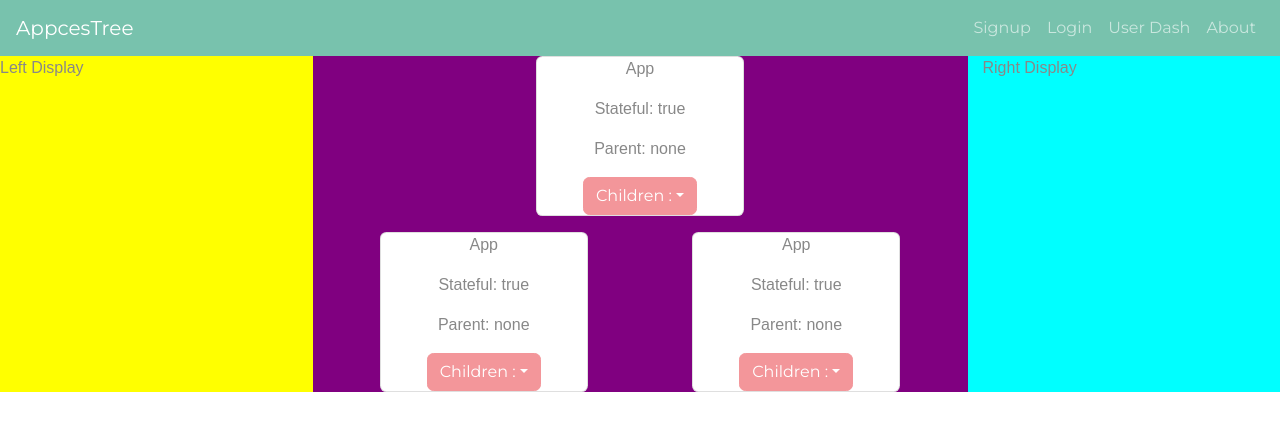
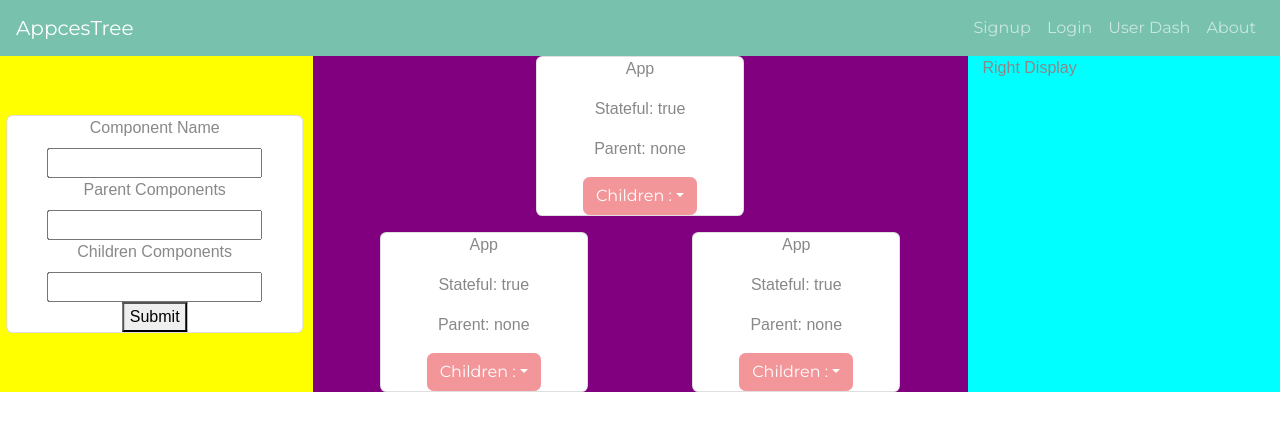
Before and after one commit to NickDErrico/appcestree, a React (Create React App) app: page /new in a window 1280 px wide. Shown: the top 430 px of the page. Built offline with nearby package versions, Linux system fonts and the light colour scheme; no server answers.

Commit message:
started work on ComponentCreator

```diff
--- a/package.json
+++ b/package.json
@@ -11,6 +11,7 @@
     "react-scripts": "1.1.1",
     "reactstrap": "^5.0.0-beta.2",
     "redux": "^3.7.2",
+    "redux-form": "^7.3.0",
     "redux-logger": "^3.0.6",
     "redux-thunk": "^2.2.0"
   },
--- a/src/components/Component.js
+++ b/src/components/Component.js
@@ -1,7 +1,9 @@
 import React from 'react';
 import { Card, UncontrolledDropdown, DropdownToggle, DropdownMenu, DropdownItem } from 'reactstrap';
+import { connect } from 'react-redux';
 
 const Component = (props) => {
+  console.log('props in component', props);
   return (
     <Card id='initial-component'>
       <p>App</p>
@@ -20,4 +22,8 @@ const Component = (props) => {
   )
 }
 
-export default Component;
+const mapStateToProps = state => ({
+  components: state.components
+})
+
+export default connect(mapStateToProps, null)(Component);
--- /dev/null
+++ b/src/components/ComponentCreator.js
@@ -0,0 +1,32 @@
+import React from 'react';
+import { Field, reduxForm } from 'redux-form';
+import { Card, UncontrolledDropdown, DropdownToggle, DropdownMenu, DropdownItem } from 'reactstrap';
+
+let ComponentCreator = (props) => {
+  const { handleSubmit } = props
+  return (
+    <Card id='current-component'>
+      <form onSubmit={handleSubmit}>
+        <div>
+          <label htmlFor='name'>Component Name</label>
+          <Field name='name' component='input' type='text' />
+        </div>
+        <div>
+          <label htmlFor='parents'>Parent Components</label>
+          <Field name='parents' component='input' type='text' />
+        </div>
+        <div>
+          <label htmlFor='children'>Children Components</label>
+          <Field name='children' component='input' type='text' />
+        </div>
+        <button type='submit'>Submit</button>
+      </form>
+    </Card>
+  )
+}
+
+ComponentCreator = reduxForm({
+  form: 'component'
+})(ComponentCreator)
+
+export default ComponentCreator;
--- a/src/components/NewProject.js
+++ b/src/components/NewProject.js
@@ -2,14 +2,17 @@ import React from 'react';
 import { Row, Col, Card, UncontrolledDropdown, DropdownToggle, DropdownMenu, DropdownItem } from 'reactstrap';
 import '../styles/newProject.css';
 import ComponentList from './ComponentList';
+import ComponentCreator from './ComponentCreator';
 
 class NewProject extends React.Component {
-
+  submit = values => {
+    console.log('values', values);
+  }
   render () {
     return (
         <Row className='new-project-display'>
           <Col md={3} id='left-display'>
-            Left Display
+            <ComponentCreator onSubmit={this.submit} />
           </Col>
           <Col md={6} id='main-display' style={{display:'grid'}}>
             <ComponentList />
--- a/src/redux/components.actions.js
+++ b/src/redux/components.actions.js
@@ -11,6 +11,7 @@ export const fetchComponents = () => {
     try {
       let response = await fetch(`${BASE_URL}/components`);
       let components = await response.json();
+      console.log('components in actions', components);
       dispatch({
         type: FETCH_COMPONENTS_SUCCESS,
         payload: components
--- a/src/redux/components.reducers.js
+++ b/src/redux/components.reducers.js
@@ -8,13 +8,13 @@ import {
 export default (state = [], action) => {
   switch(action.type) {
     case FETCH_COMPONENTS_SUCCESS:
-      return [...action.payload]
+      return [...action.payload.data]
     case FETCH_COMPONENTS_FAILED:
       return action.payload
     case ADD_COMPONENT_SUCCESS:
-      return [...state, action.payload]
+      return [...state, action.payload.data]
     case ADD_COMPONENT_FAILED:
-      return action.payload
+      return action.payload.data
     default:
       return state
   }
--- a/src/redux/store.js
+++ b/src/redux/store.js
@@ -4,11 +4,13 @@ import components from './components.reducers';
 import users from './users.reducers';
 import thunk from 'redux-thunk';
 import logger from 'redux-logger';
+import { reducer as formReducer } from 'redux-form';
 
 const rootReducer = combineReducers({
   users,
   components,
-  projects
+  projects,
+  form: formReducer
 })
 
 export default () => {
--- a/src/styles/newProject.css
+++ b/src/styles/newProject.css
@@ -8,7 +8,16 @@
 }
 
 #left-display {
+  text-align: center;
   background-color: yellow;
+  justify-content: center;
+}
+
+#current-component {
+  left: 52%;
+  position: relative;
+  top: 50%;
+  transform: translate(-50%, -50%);
 }
 
 #right-display {
```
Also changed, not shown: 1 other file (tests, documents, lock files or other folders).
